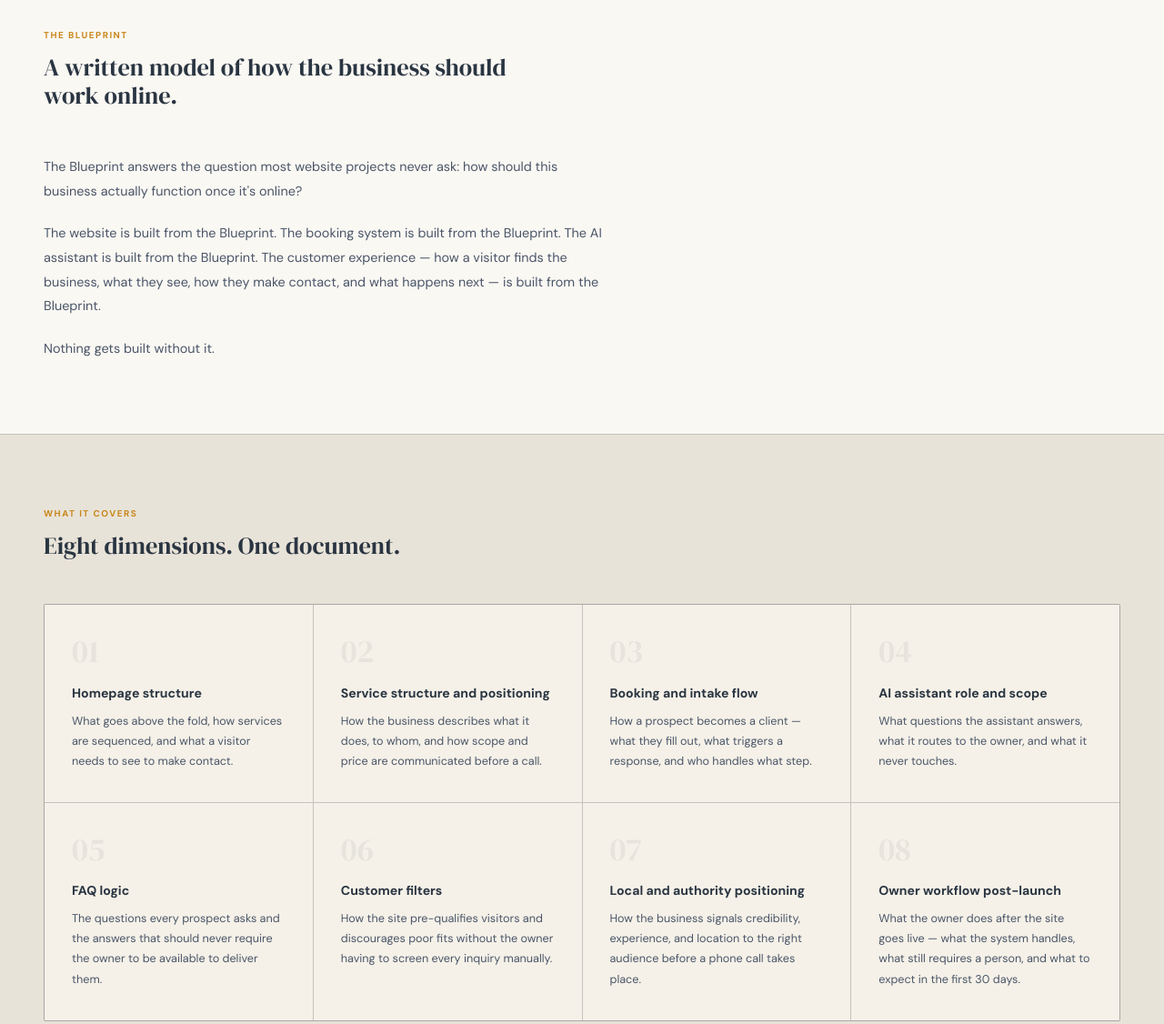
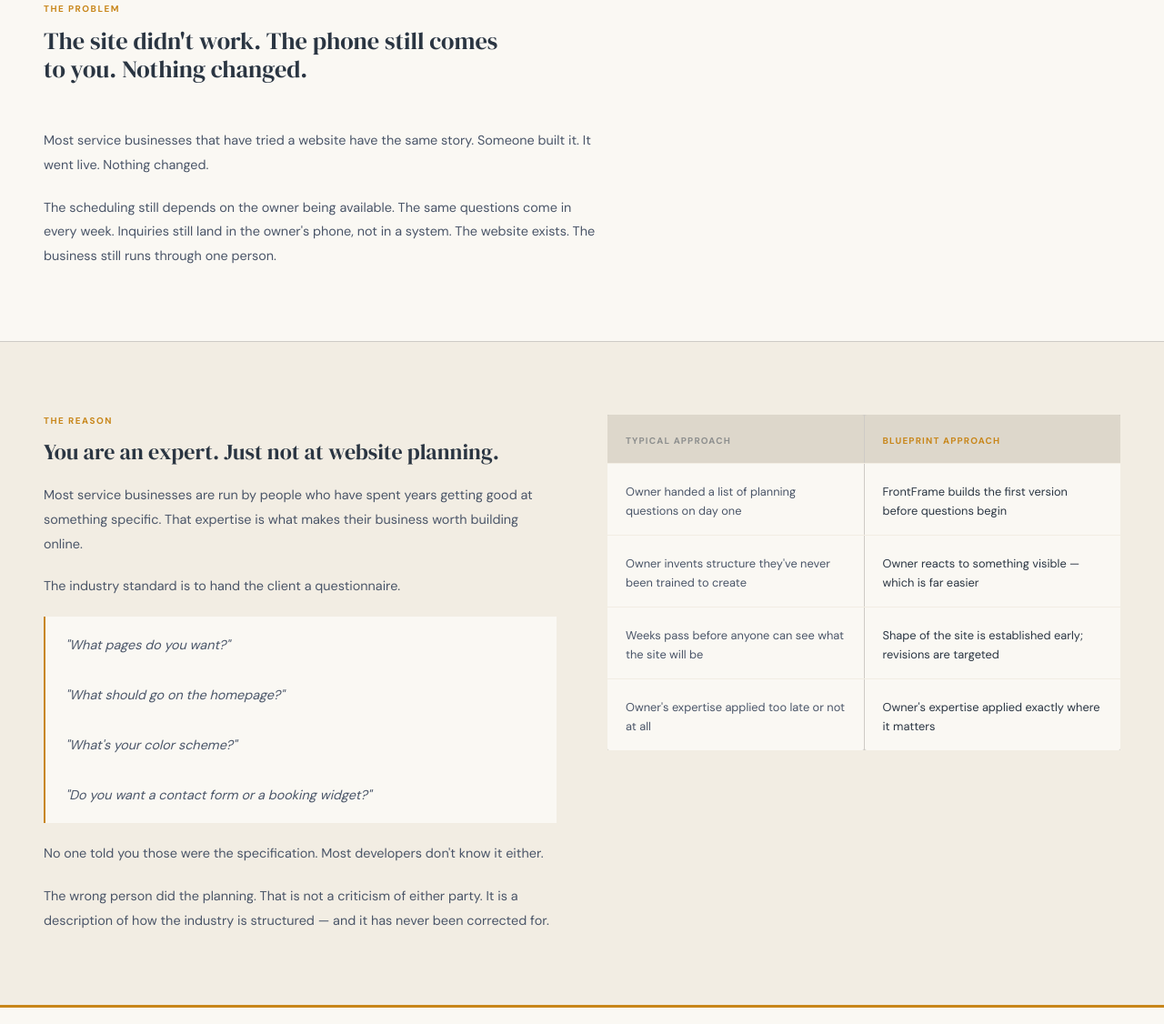
Before and after one commit to EdDziuk-gif/frontframe-website, a plain HTML site: page public/blueprint.html in a window 1280 px wide. Shown: the part 645-1771 px from the top of the page at 91% size. Drawn offline with Linux system fonts and the light colour scheme.

Commit message:
blueprint: diagnostic restructure — owner frustration first, industry-correction framing, owner-language grid labels

```diff
--- a/public/blueprint.html
+++ b/public/blueprint.html
@@ -122,6 +122,23 @@
     .section-body:last-child { margin-bottom: 0; }
     .section-body a { border-bottom: 1px solid var(--amber); padding-bottom: 1px; transition: color 0.2s; }
     .section-body a:hover { color: var(--amber); }
+
+    /* WRONG QUESTIONS INDICTMENT */
+    .indictment {
+      margin: 20px 0;
+      padding: 18px 22px;
+      background: var(--paper);
+      border-left: 2px solid var(--amber);
+      display: flex;
+      flex-direction: column;
+      gap: 8px;
+    }
+    .indictment-q {
+      font-size: 0.85rem;
+      color: var(--ink);
+      font-style: italic;
+      line-height: 1.5;
+    }
 
     /* COVERS SECTION (8-element grid) */
     .covers-section {
@@ -286,92 +303,37 @@
       </div>
       <h1 class="hero-headline serif">The first draft is ours to write.</h1>
       <div class="hero-rule"></div>
-      <p class="hero-sub">The Blueprint is not a wireframe. It is not a sitemap. It is not a list of pages. It is a written model of how your business should work online — and every FrontFrame build starts with one.</p>
+      <p class="hero-sub">You paid for a website. The phone still comes to you. The same questions still come in every week. The business still runs through you.</p>
     </div>
   </section>
 
-  <!-- WHAT IT IS -->
+  <!-- THE FRUSTRATION -->
   <section class="how-section">
     <div class="section-inner">
-      <span class="section-eyebrow">The Blueprint</span>
-      <h2 class="section-heading serif">A written model of how the business should work online.</h2>
-      <p class="section-body">The Blueprint answers the question most website projects never ask: how should this business actually function once it's online?</p>
-      <p class="section-body">The website is built from the Blueprint. The booking system is built from the Blueprint. The AI assistant is built from the Blueprint. The customer experience — how a visitor finds the business, what they see, how they make contact, and what happens next — is built from the Blueprint.</p>
-      <p class="section-body">Nothing gets built without it.</p>
+      <span class="section-eyebrow">The problem</span>
+      <h2 class="section-heading serif">The site didn't work. The phone still comes to you. Nothing changed.</h2>
+      <p class="section-body">Most service businesses that have tried a website have the same story. Someone built it. It went live. Nothing changed.</p>
+      <p class="section-body">The scheduling still depends on the owner being available. The same questions come in every week. Inquiries still land in the owner's phone, not in a system. The website exists. The business still runs through one person.</p>
     </div>
   </section>
 
-  <!-- WHAT IT COVERS -->
-  <section class="covers-section">
-    <div class="section-inner">
-      <span class="section-eyebrow">What it covers</span>
-      <h2 class="section-heading serif">Eight dimensions. One document.</h2>
-      <div class="steps">
-        <div class="step">
-          <span class="step-num">01</span>
-          <p class="step-heading">Homepage structure</p>
-          <p class="step-body">What goes above the fold, how services are sequenced, and what a visitor needs to see to make contact.</p>
-        </div>
-        <div class="step">
-          <span class="step-num">02</span>
-          <p class="step-heading">Service structure and positioning</p>
-          <p class="step-body">How the business describes what it does, to whom, and how scope and price are communicated before a call.</p>
-        </div>
-        <div class="step">
-          <span class="step-num">03</span>
-          <p class="step-heading">Booking and intake flow</p>
-          <p class="step-body">How a prospect becomes a client — what they fill out, what triggers a response, and who handles what step.</p>
-        </div>
-        <div class="step">
-          <span class="step-num">04</span>
-          <p class="step-heading">AI assistant role and scope</p>
-          <p class="step-body">What questions the assistant answers, what it routes to the owner, and what it never touches.</p>
-        </div>
-        <div class="step">
-          <span class="step-num">05</span>
-          <p class="step-heading">FAQ logic</p>
-          <p class="step-body">The questions every prospect asks and the answers that should never require the owner to be available to deliver them.</p>
-        </div>
-        <div class="step">
-          <span class="step-num">06</span>
-          <p class="step-heading">Customer filters</p>
-          <p class="step-body">How the site pre-qualifies visitors and discourages poor fits without the owner having to screen every inquiry manually.</p>
-        </div>
-        <div class="step">
-          <span class="step-num">07</span>
-          <p class="step-heading">Local and authority positioning</p>
-          <p class="step-body">How the business signals credibility, experience, and location to the right audience before a phone call takes place.</p>
-        </div>
-        <div class="step">
-          <span class="step-num">08</span>
-          <p class="step-heading">Owner workflow post-launch</p>
-          <p class="step-body">What the owner does after the site goes live — what the system handles, what still requires a person, and what to expect in the first 30 days.</p>
-        </div>
-      </div>
-    </div>
-  </section>
-
-  <!-- HOW YOU GET ONE -->
-  <section class="origin-section">
-    <div class="section-inner">
-      <span class="section-eyebrow">How you get one</span>
-      <h2 class="section-heading serif">Discovery produces the Blueprint.</h2>
-      <p class="section-body">Blueprint does not begin with a build. It begins with <a href="discovery.html">Discovery</a> — a structured evaluation of the business before anything gets designed or coded. An initial conversation, a front-end evaluation, a prioritization session, and written findings.</p>
-      <p class="section-body">The Written Findings from Discovery become the basis for the Blueprint. Once the Blueprint is reviewed and approved, it becomes the build specification. The site, booking system, and AI assistant are all built from it.</p>
-      <p class="section-body">A live proof-of-concept Blueprint is available at <a href="https://phoenix-grant.frontframe.co" target="_blank" rel="noopener">phoenix-grant.frontframe.co</a> — developed by FrontFrame on its own initiative to demonstrate the methodology applied to a real public-sector intake problem.</p>
-    </div>
-  </section>
-
-  <!-- DISTINCTION -->
+  <!-- THE CAUSE -->
   <section class="distinction-section">
     <div class="section-inner">
       <div class="distinction-grid">
         <div class="distinction-copy">
-          <span class="section-eyebrow">Why this matters</span>
+          <span class="section-eyebrow">The reason</span>
           <h2 class="serif">You are an expert. Just not at website planning.</h2>
-          <p>Most service businesses are run by people who have spent years learning something specific. That expertise is exactly what makes their business valuable.</p>
-          <p>Website planning is a separate skill. The mistake is assuming these two kinds of knowledge can substitute for each other. They can't — and trying usually produces a site that reflects neither.</p>
-          <p>The Blueprint separates the contributions. You provide the market knowledge. We provide the structure. The result belongs to both.</p>
+          <p>Most service businesses are run by people who have spent years getting good at something specific. That expertise is what makes their business worth building online.</p>
+          <p>The industry standard is to hand the client a questionnaire.</p>
+          <div class="indictment">
+            <p class="indictment-q">"What pages do you want?"</p>
+            <p class="indictment-q">"What should go on the homepage?"</p>
+            <p class="indictment-q">"What's your color scheme?"</p>
+            <p class="indictment-q">"Do you want a contact form or a booking widget?"</p>
+          </div>
+          <p>No one told you those were the specification. Most developers don't know it either.</p>
+          <p>The wrong person did the planning. That is not a criticism of either party. It is a description of how the industry is structured — and it has never been corrected for.</p>
         </div>
         <div>
           <div class="comparison">
@@ -398,6 +360,78 @@
           </div>
         </div>
       </div>
+    </div>
+  </section>
+
+  <!-- THE BLUEPRINT -->
+  <section class="how-section">
+    <div class="section-inner">
+      <span class="section-eyebrow">The Blueprint</span>
+      <h2 class="section-heading serif">A written model of how the business should work online.</h2>
+      <p class="section-body">That problem has never been corrected for in the standard engagement model. The Blueprint is the correction.</p>
+      <p class="section-body">FrontFrame produces the first version — the structure, the intake flow, the visitor logic — before the owner is asked a single planning question. It is not a wireframe. It is not a sitemap. It is not a list of pages. It is a written model of how the business should work online.</p>
+      <p class="section-body">The website is built from it. The booking system is built from it. The AI assistant is built from it. Nothing gets built without it.</p>
+    </div>
+  </section>
+
+  <!-- WHAT IT COVERS -->
+  <section class="covers-section">
+    <div class="section-inner">
+      <span class="section-eyebrow">What it covers</span>
+      <h2 class="section-heading serif">Eight dimensions. One document.</h2>
+      <div class="steps">
+        <div class="step">
+          <span class="step-num">01</span>
+          <p class="step-heading">What a visitor sees first</p>
+          <p class="step-body">What goes above the fold, how services are sequenced, and what a visitor needs to see to make contact.</p>
+        </div>
+        <div class="step">
+          <span class="step-num">02</span>
+          <p class="step-heading">How services are described</p>
+          <p class="step-body">How the business describes what it does, to whom, and how scope and price are communicated before a call.</p>
+        </div>
+        <div class="step">
+          <span class="step-num">03</span>
+          <p class="step-heading">How someone becomes a client</p>
+          <p class="step-body">What a prospect fills out, what triggers a response, and which steps still require a person.</p>
+        </div>
+        <div class="step">
+          <span class="step-num">04</span>
+          <p class="step-heading">What the assistant handles</p>
+          <p class="step-body">What questions the assistant answers, what it routes to the owner, and what it never touches.</p>
+        </div>
+        <div class="step">
+          <span class="step-num">05</span>
+          <p class="step-heading">Questions that come in every week</p>
+          <p class="step-body">The questions every prospect asks — and the answers that should never require the owner to be available to deliver.</p>
+        </div>
+        <div class="step">
+          <span class="step-num">06</span>
+          <p class="step-heading">How the wrong fit gets filtered</p>
+          <p class="step-body">How the site discourages poor fits before they become inquiries the owner has to respond to manually.</p>
+        </div>
+        <div class="step">
+          <span class="step-num">07</span>
+          <p class="step-heading">Why someone picks this business</p>
+          <p class="step-body">How the business signals credibility, experience, and location to the right audience before a phone call takes place.</p>
+        </div>
+        <div class="step">
+          <span class="step-num">08</span>
+          <p class="step-heading">What changes after launch</p>
+          <p class="step-body">What the system handles, what still requires the owner, and what to expect in the first 30 days.</p>
+        </div>
+      </div>
+    </div>
+  </section>
+
+  <!-- HOW YOU GET ONE -->
+  <section class="origin-section">
+    <div class="section-inner">
+      <span class="section-eyebrow">How you get one</span>
+      <h2 class="section-heading serif">Discovery produces the Blueprint.</h2>
+      <p class="section-body">Blueprint does not begin with a build. It begins with <a href="discovery.html">Discovery</a> — a structured evaluation of the business before anything gets designed or coded. An initial conversation, a front-end evaluation, a prioritization session, and written findings.</p>
+      <p class="section-body">The Written Findings from Discovery become the basis for the Blueprint. Once the Blueprint is reviewed and approved, it becomes the build specification. The site, booking system, and AI assistant are all built from it.</p>
+      <p class="section-body">A live proof-of-concept Blueprint is available at <a href="https://phoenix-grant.frontframe.co" target="_blank" rel="noopener">phoenix-grant.frontframe.co</a> — developed by FrontFrame on its own initiative to demonstrate the methodology applied to a real public-sector intake problem.</p>
     </div>
   </section>
 
```
